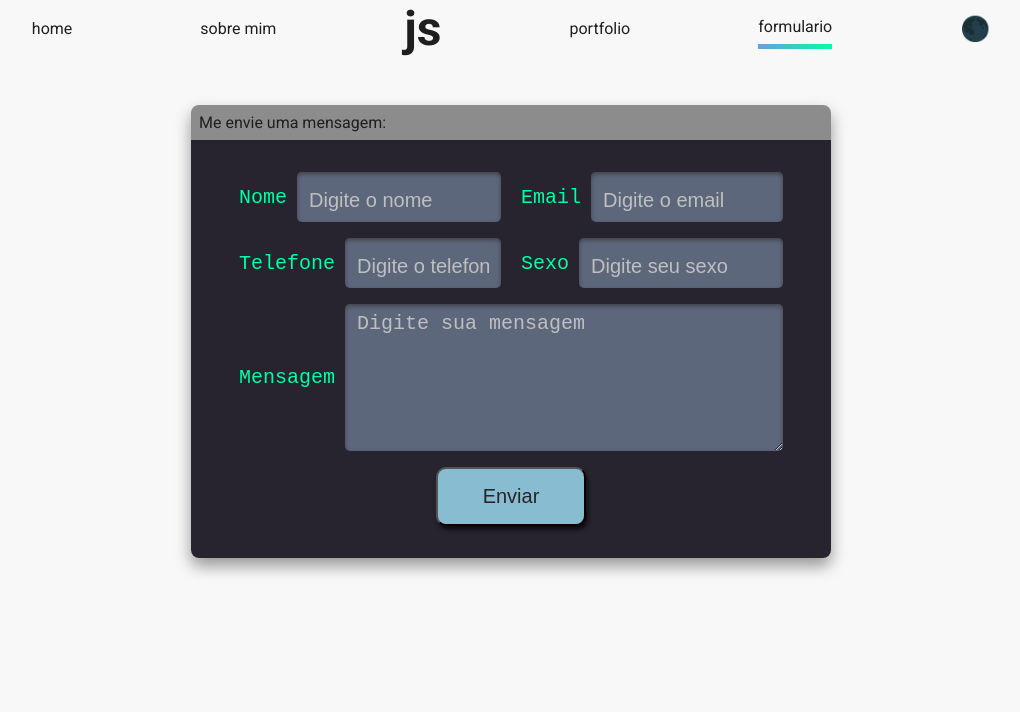
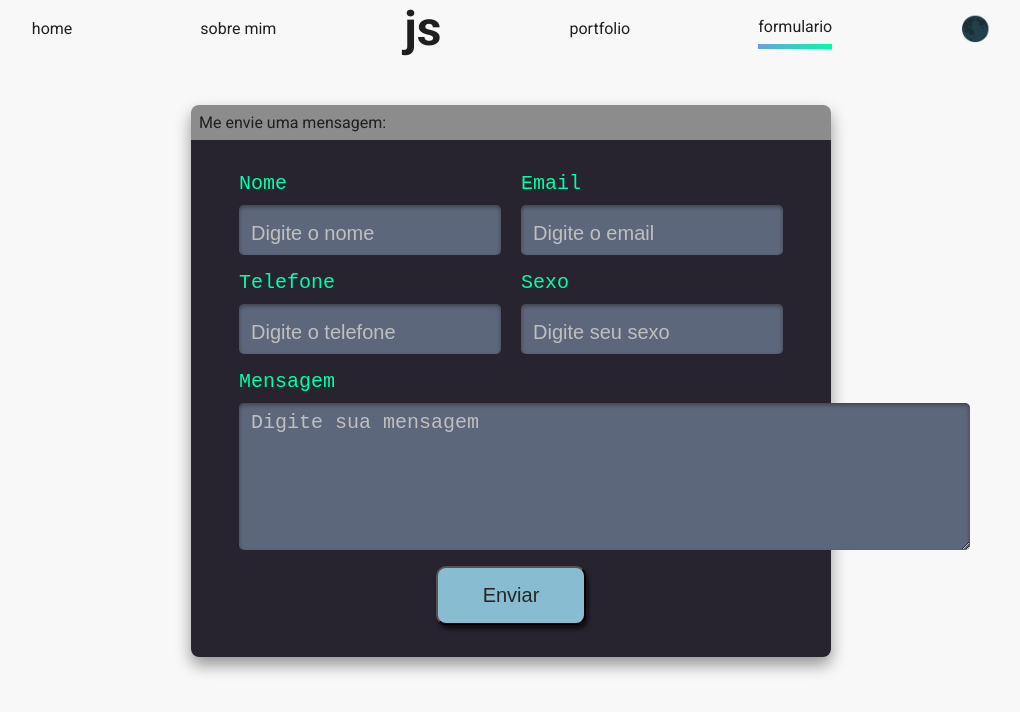
Before and after one commit to phs-santos/phs-santos-portfolio, a React (Create React App) app: page /formulario in a window 1280 px wide. Shown: the top 712 px of the page, without its empty margins (129-1149 px from the left). Built offline with nearby package versions, Linux system fonts and the light colour scheme; the HTML template or start-up script is replaced by a standard one.

Commit message:
alteracao do formulario

```diff
--- a/src/components/formulario/Formulario.js
+++ b/src/components/formulario/Formulario.js
@@ -116,7 +116,7 @@ export default function Formulario() {
                                 onChange={evento => setMensagem(evento.target.value)}
                                 placeholder="Digite sua mensagem"
                                 rows={5}
-                                cols={50}
+                                cols={48}
                                 required
                             />
                         </div>
--- a/src/components/formulario/Formulario.module.scss
+++ b/src/components/formulario/Formulario.module.scss
@@ -89,9 +89,9 @@ i {
 
 .textareaContainer {
   display: flex;
-  flex-direction: row;
+  flex-direction: column;
   justify-content: center;
-  align-items: center;
+  align-items: first baseline;
   gap: 10px;
   width: 100%;
   margin-bottom: 16px;
@@ -122,9 +122,9 @@ i {
 
 .inputContainer {
   display: flex;
-  flex-direction: row;
+  flex-direction: column;
   justify-content: center;
-  align-items: center;
+  align-items: first baseline;
   gap: 10px;
   width: 100%;
   margin-bottom: 16px;
```
